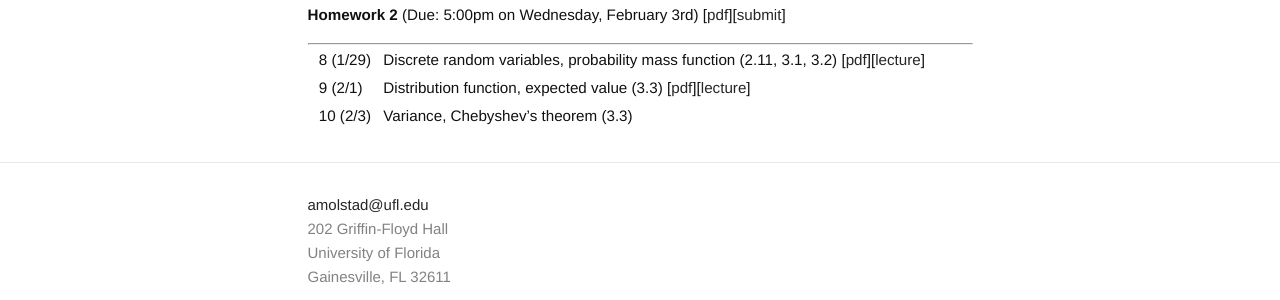
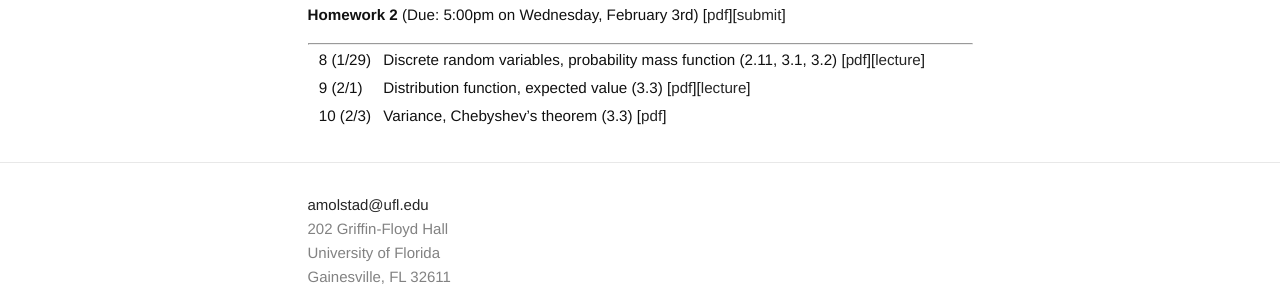
Before and after one commit to ajmolstad/ajmolstad.github.io, a Jekyll site: the page built from S21_STA4321.md, in a window 1280 px wide. Shown: the part 546-846 px from the top of the page. Built offline with Jekyll 4.4.1, drawn with Linux system fonts in a browser that asks for light colours.

Commit message:
Add lecture notes

```diff
--- a/S21_STA4321.md
+++ b/S21_STA4321.md
@@ -36,4 +36,4 @@ Note that you must be logged into your UFL eLearning account to access course ma
 
 || 8 (1/29) || Discrete random variables, probability mass function (2.11, 3.1, 3.2) [[pdf](https://ufl.instructure.com/files/56593864/download?download_frd=1)][[lecture](https://ufl.instructure.com/files/56637664/download?download_frd=1)]||
 || 9 (2/1) || Distribution function, expected value (3.3) [[pdf](https://ufl.instructure.com/files/56671681/download?download_frd=1)][[lecture](https://ufl.instructure.com/courses/426946/files?preview=56703806)]||
-|| 10 (2/3) || Variance,  Chebyshev’s theorem (3.3) ||
+|| 10 (2/3) || Variance,  Chebyshev’s theorem (3.3) [[pdf](https://ufl.instructure.com/files/56741896/download?download_frd=1)] ||
```
Also changed, not shown: 1 other file.
